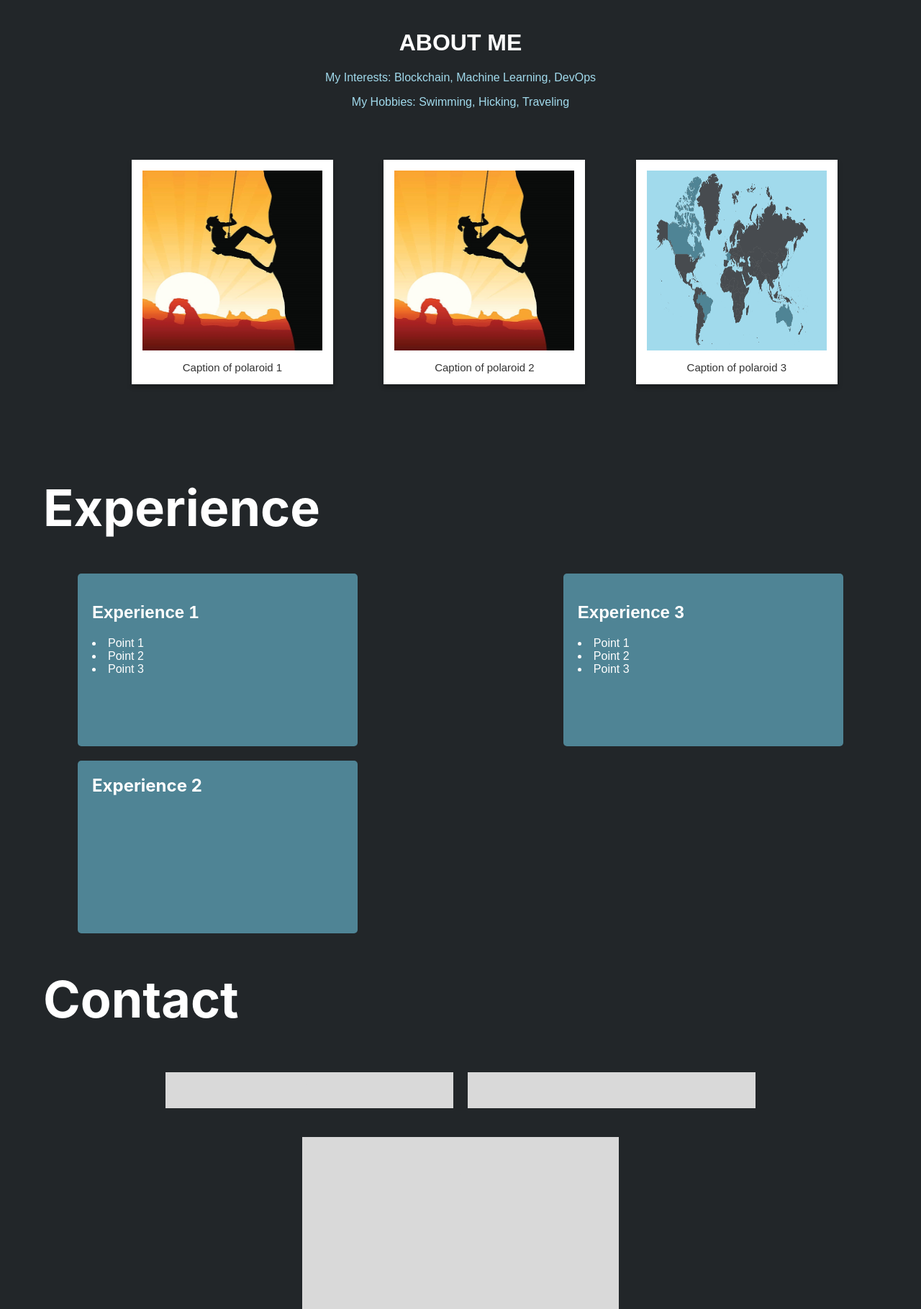
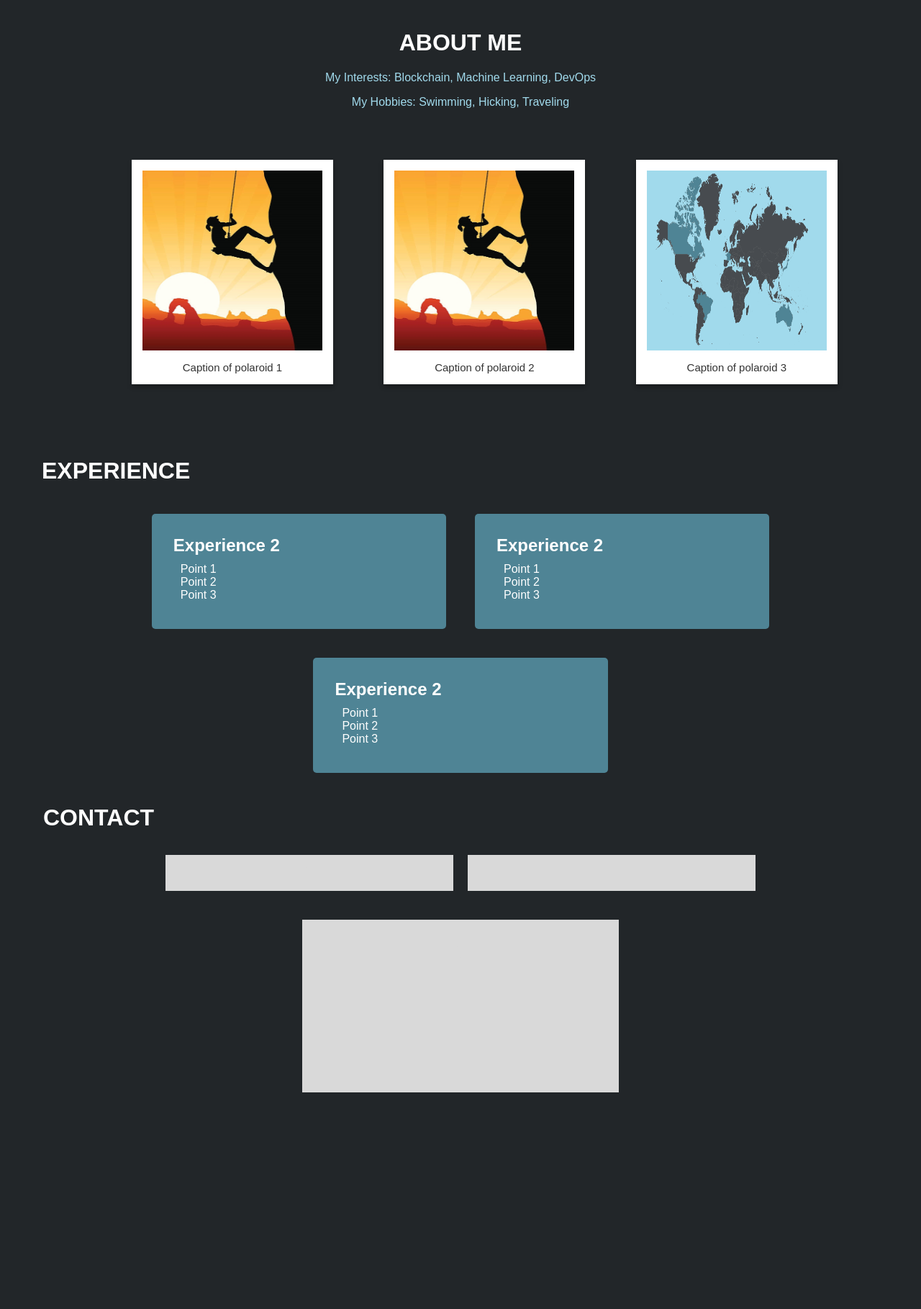
Before and after one commit to MLH-Fellowship/project-22-sum-17-abisha-vi-linh-ishami, a Flask app: page / in a window 1280 px wide. Shown: the part 1680-3499 px from the top of the page at 72% size. After the commit the page ends 3198 px from the top, so only its background shows below. Run offline with Flask 2, Linux system fonts and the light colour scheme; some libraries are stand-ins or nearby versions.

Commit message:
edited fonts and experience section

```diff
--- a/app/__init__.py
+++ b/app/__init__.py
@@ -19,7 +19,6 @@ class Polaroid:
         self.caption = caption
         self.pic = pic
 
-
 @app.route('/')
 def index():
 
--- a/app/static/styles/main.css
+++ b/app/static/styles/main.css
@@ -4,7 +4,12 @@
 }
 
 * {
-    font-family: 'DM Sans', sans-serif;
+  font-family: "DM Sans", sans-serif;
+}
+
+h1 {
+  color: #fff;
+  text-transform: uppercase;
 }
 
 nav {
@@ -234,84 +231,60 @@ ul a:hover {
   -moz-transform: scale(1.2);
   transform: scale(1.2);
   z-index: 10;
-    -webkit-box-shadow: 0 10px 20px rgba(0, 0, 0, .7);
-    -moz-box-shadow: 0 10px 20px rgba(0, 0, 0, .7);
-    box-shadow: 0 10px 20px rgba(0, 0, 0, .7);
+  -webkit-box-shadow: 0 10px 20px rgba(0, 0, 0, 0.7);
+  -moz-box-shadow: 0 10px 20px rgba(0, 0, 0, 0.7);
+  box-shadow: 0 10px 20px rgba(0, 0, 0, 0.7);
 }
 
-
-  /* Setting Style of the title for Experience Section */
-.exp-title {
-    color: white;
-    font-family: -apple-system, BlinkMacSystemFont, sans-serif;
-    padding: 2px;
-    font-size: 70px;
+/* Experience */
+.exp-cards {
+  display: flex;
+  flex-wrap: wrap;
+  justify-content: center;
 }
 
-    .exp-1 {
+.exp-card {
   border-radius: 5px;
-    font-family: -apple-system, BlinkMacSystemFont, sans-serif;
   background: rgb(79, 132, 149);
   width: 30%;
-    height: 200px;
-    padding: 20px;
-    margin-left: 50px;
+  min-height: 100px;
+  padding: 30px;
+  margin: 20px;
   text-align: left;
   color: white;
 }
 
-    .exp-3 {
-    border-radius: 5px;
-    font-family: -apple-system, BlinkMacSystemFont, sans-serif;
-    background: rgb(79, 132, 149);
-    width: 30%;
-    height: 200px;
-    padding: 20px;
-    margin-right: 50px;
-    text-align: left;
-    position: right;
-    color: white;
-    position: relative;
-    float: right;
+.exp-card ul {
+  margin: 0;
+  padding: 0px 10px;
 }
 
-    .exp-2 {
-    border-radius: 5px;
-    font-family: -apple-system, BlinkMacSystemFont, sans-serif;
-    background: rgb(79, 132, 149);
-    width: 30%;
-    height: 200px;
-    padding: 20px;
-    margin-left: 50px;
-    text-align: left;
-    color: white;
+.exp-card h2 {
+  margin: 0;
+  margin-bottom: 10px;
 }
 
 /*Contacts Section */
 .contact-title {
   color: white;
-        font-family: -apple-system, BlindMacSystemFont, sans-serif;
   padding: 2px;
-        font-size: 70px;
 }
 
 .name-field {
   border-radius: 0px;
-        background: #73AD21;
-        pading: 20px;
+  background: #73ad21;
+  padding: 20px;
   width: 200px;
   height: 150px;
 }
 
 .name-title {
   color: white;
-        font-family: -apple-system, BlinkMacSystemFont, sans-serif;
   text-align: center;
 }
 
 .email-title {
   color: white;
-        font-family: apple-system, BlinkMacSystemFont, sans-serif;
   text-align: center;
 }
 
--- a/app/templates/index.html
+++ b/app/templates/index.html
@@ -121,26 +121,37 @@
     </div>
 
     <!--Experiences -->
-    <h1 class = "exp-title"> Experience </h1>
-            <!--Experience 3-->
-            <div class = "exp-3">
-                <h2 class> Experience 3 </h2>
-                    <li> Point 1 </li>
-                    <li> Point 2 </li>
-                    <li> Point 3 </li>
+    <div class="experience">
+      <h1> Experience </h1>
+      <div class="exp-cards">
+        <div class="exp-card">
+          <h2> Experience 2 </h2>
+          <ul>
+            <li>Point 1</li>
+            <li>Point 2</li>
+            <li>Point 3</li>
+          </ul>
         </div>
-            <!--Experience 1-->
-            <div class = "exp-1">
-                <h2> Experience 1 </h2>
-                    <li> Point 1 </li>
-                    <li> Point 2 </li>
-                    <li> Point 3 </li>
+        <div class="exp-card">
+          <h2> Experience 2 </h2>
+          <ul>
+            <li>Point 1</li>
+            <li>Point 2</li>
+            <li>Point 3</li>
+          </ul>
         </div>
-
-            <!--Experience 2-->
-            <h2 class = "exp-2"> Experience 2 </h2>
-
+        <div class="exp-card">
+          <h2> Experience 2 </h2>
+          <ul>
+            <li>Point 1</li>
+            <li>Point 2</li>
+            <li>Point 3</li>
+          </ul>
+        </div>
+      </div>
+    </div>
     <!--Contacts -->
+    <div class="contacts">
       <h1 class = "contact-title"> Contact </h1>
       <div class = "Name">
           <div class = "flex-container">
@@ -153,5 +164,7 @@
             <div class = "description-box">1</div>
         </div>
       </div>
+  </div>
+
 </body>
 </html>
```
Also changed, not shown: other parts of app/static/styles/main.css (+21 -32 lines). Lines whose indentation alone changed are shown as unchanged.
